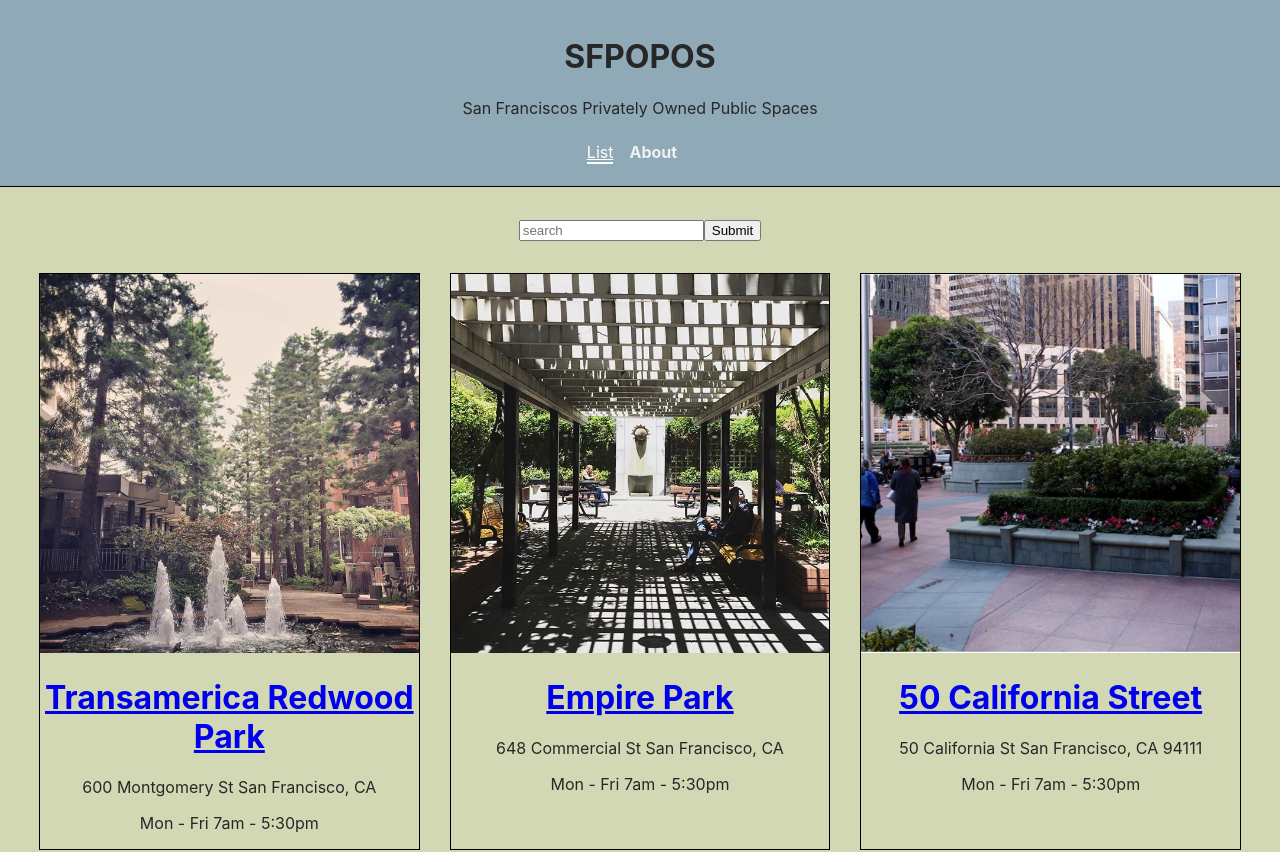
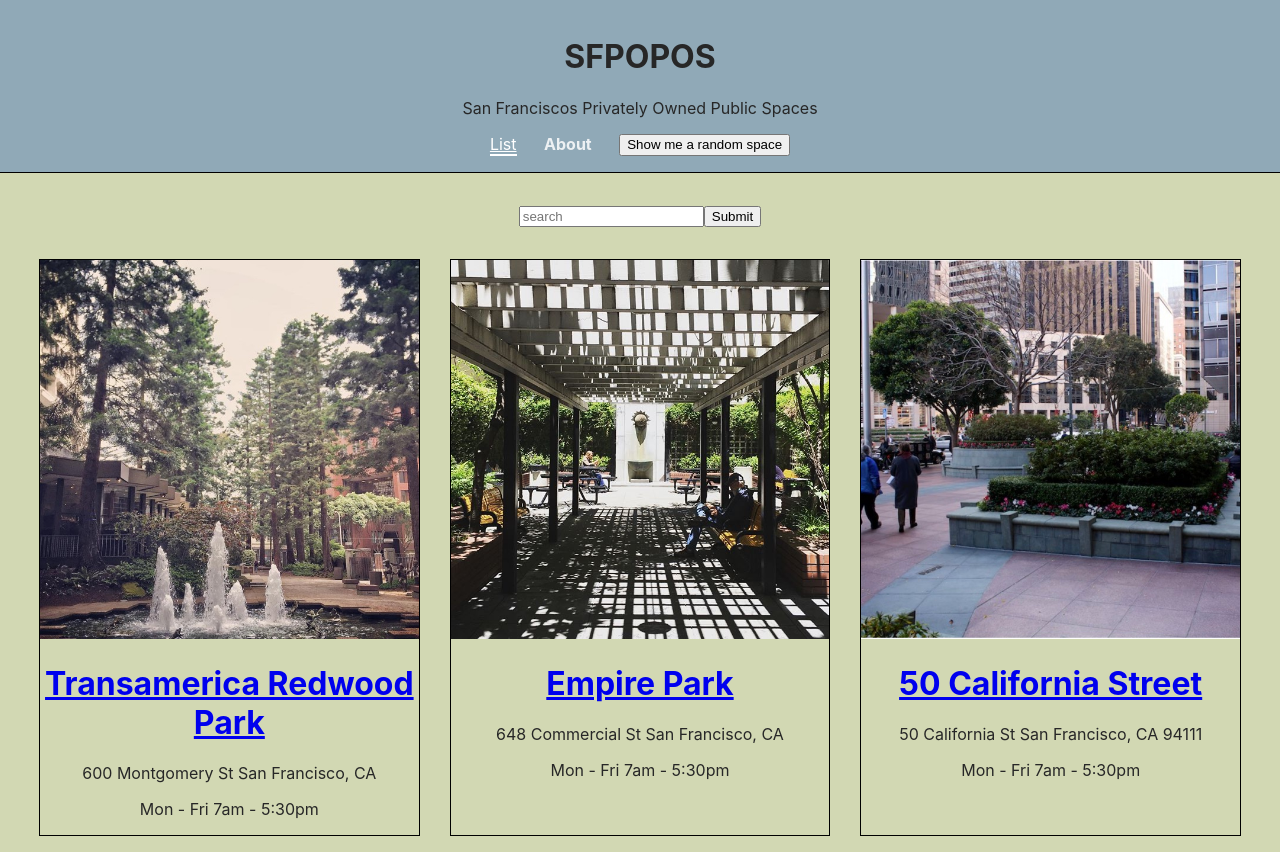
Before and after one commit to JoshBroughton/react-sfpopos-tutorial, a React (Create React App) app: page / in a window 1280 px wide. Shown: the top 852 px of the page. Built offline with nearby package versions, Linux system fonts and the light colour scheme.

Commit message:
added random space button and restyled navbar to prevent element shifting

```diff
--- /dev/null
+++ b/src/components/About/About.css
@@ -0,0 +1,6 @@
+.About {
+    align-self: center;
+    display: flex;
+    flex-direction: column;
+    width: 40%;
+}
--- a/src/components/About/About.js
+++ b/src/components/About/About.js
@@ -1,8 +1,9 @@
 import React from 'react';
+import './About.css'
 
 function About() {
   return (
-    <div>
+    <div className='About'>
       <h1>About SFPOPOS</h1>
       <p>POPOS are publicly accessible spaces in
         forms of plazas, terraces, atriums, small
--- /dev/null
+++ b/src/components/RandomSpace/RandomSpace.js
@@ -0,0 +1,16 @@
+import { useNavigate } from 'react-router-dom'
+import data from '../../data/sfpopos-data.json'
+
+function RandomSpace() {
+	const navigate = useNavigate()
+  return (
+		<button
+    className="RandomSpace"
+    onClick={(e) => {
+			const id = Math.floor(Math.random() * data.length)
+			navigate(`/details/${id}`)
+		}}>Show me a random space</button>
+  )
+}
+
+export default RandomSpace
--- a/src/components/Title/Title.css
+++ b/src/components/Title/Title.css
@@ -16,9 +16,13 @@
   padding: 0;
 }
 
+.navBar {
+  display: flex;
+  flex-direction: row;
+  justify-content: space-evenly;
+}
+
 .Title .nav-link {
-    display: inline-block;
-    padding: 0.5em 1em;
     color: rgba(255, 255, 255, 0.835);
     font-weight: bold;
     text-decoration: none;
--- a/src/components/Title/Title.js
+++ b/src/components/Title/Title.js
@@ -1,5 +1,6 @@
 import React from 'react';
 import { NavLink } from 'react-router-dom';
+import RandomSpace from '../RandomSpace/RandomSpace'
 import './Title.css';
 
 function Title() {
@@ -9,13 +10,14 @@ function Title() {
         <h1>SFPOPOS</h1>
         <p className="Title-Subtitle">San Franciscos Privately Owned Public Spaces</p>
 
-        <div>
+        <div className='navBar'>
           <NavLink
             className={({ isActive }) => isActive ? "nav-link-active" : "nav-link" }
             to='/'>List</NavLink>
           <NavLink
             className={({ isActive }) => isActive ? "nav-link-active" : "nav-link" }
             to="/about">About</NavLink>
+           <RandomSpace />
         </div>
       </header>
     </div>
```
